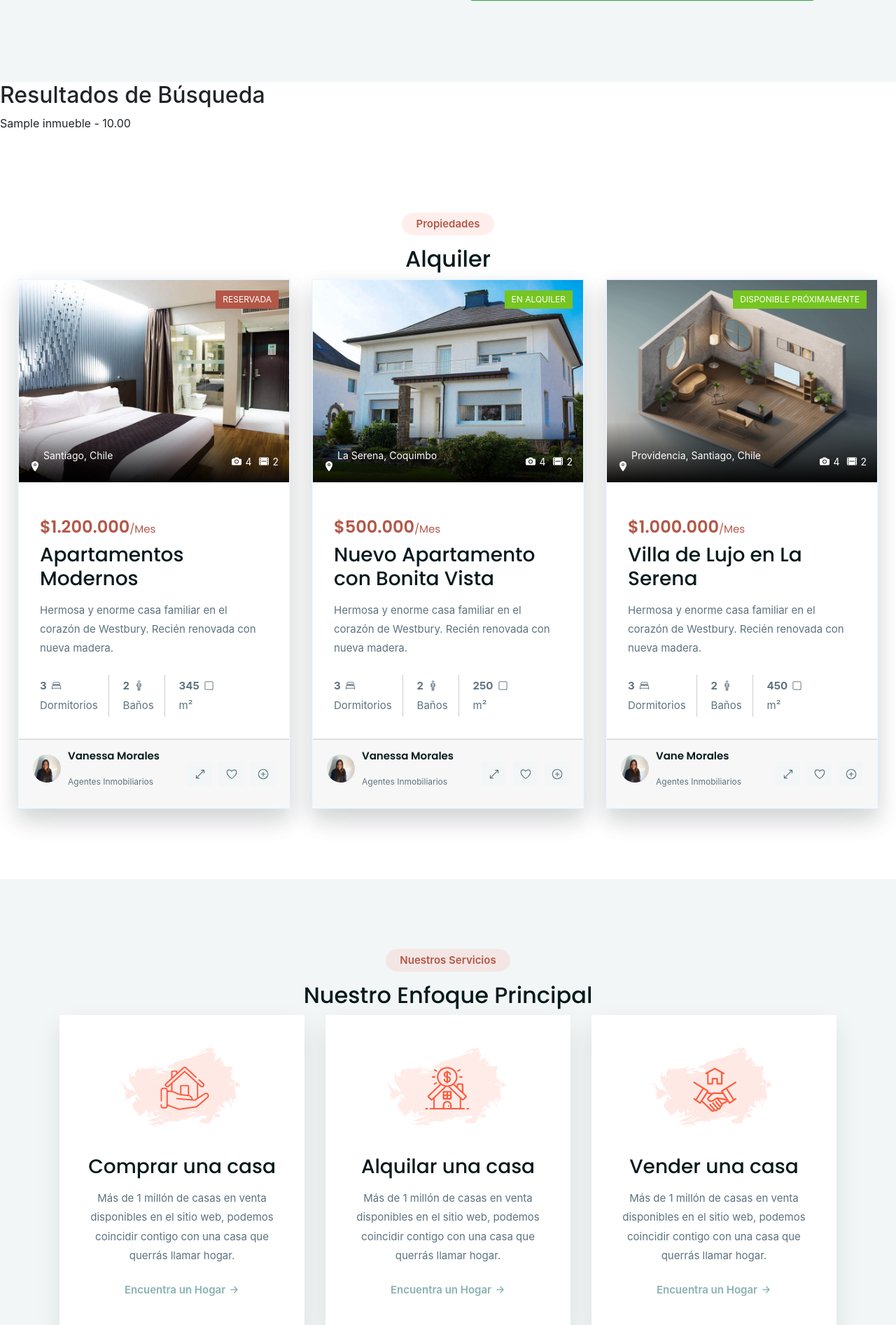
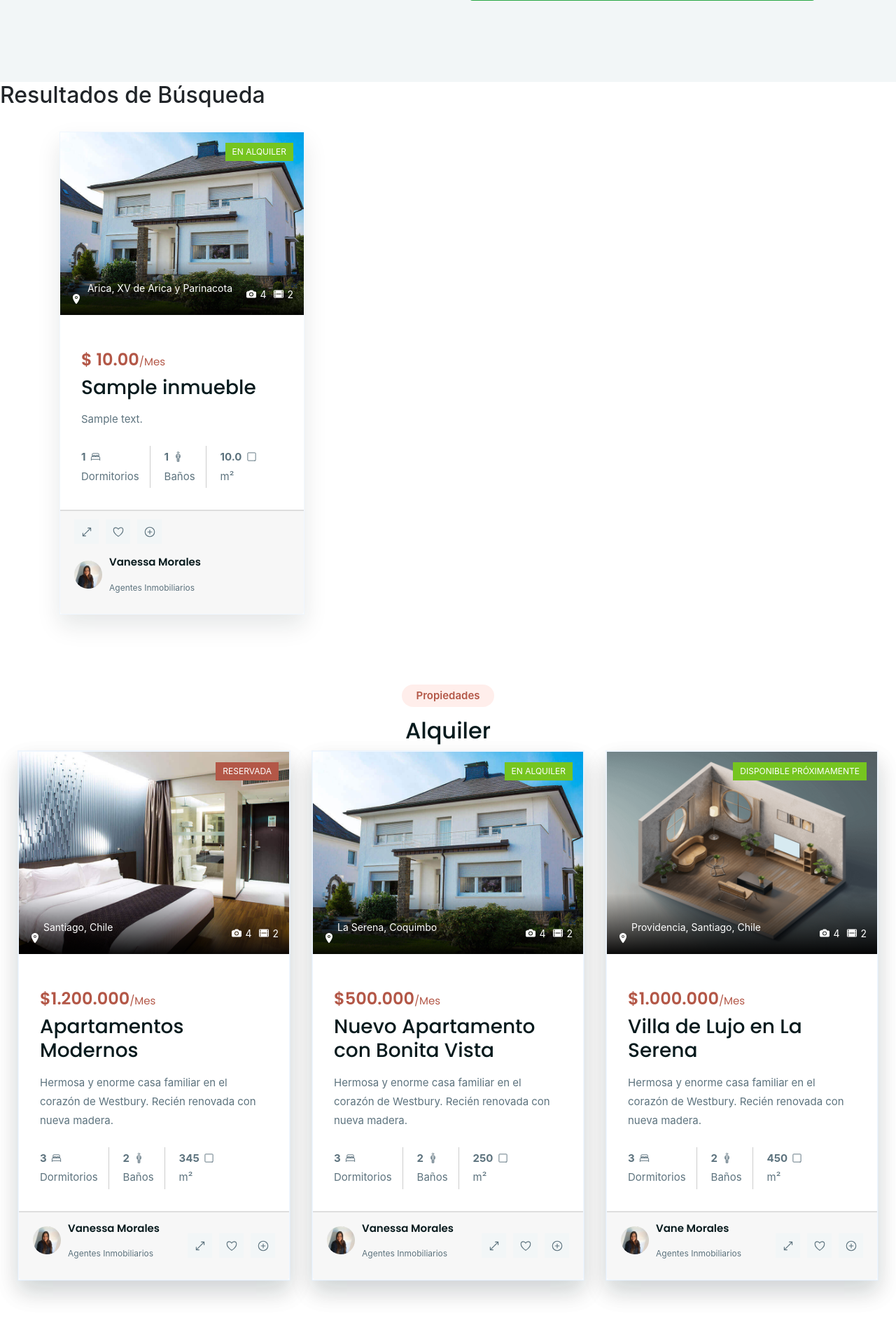
Before and after one commit to vanemn/proyecto_inmuebles, a Django app: page / in a window 1280 px wide. Shown: the part 520-2413 px from the top of the page at 70% size. Run offline with Django 5.2, Linux system fonts and the light colour scheme; data comes from the database, SQL or seed files in the repository; tables that the repository leaves empty hold one stand-in row (values such as "Sample post"); parts of the project's set-up code (start-up, migrations or seed data) failed here and were passed over; some libraries are stand-ins or nearby versions.

Commit message:
Se prueba funcionalidad de filtro de region,comuna,dormitorios y baños

```diff
--- a/gestion_inmuebles/forms.py
+++ b/gestion_inmuebles/forms.py
@@ -87,6 +87,6 @@ class InmuebleSearchForm(forms.Form):
     tipo_inmueble = forms.ChoiceField(choices=[("Residencial", "Residencial"), ("Comercial", "Comercial")], required=False, label="Tipo")
     estado = forms.ChoiceField(choices=[("En Venta", "En Venta"), ("En Alquiler", "En Alquiler")], required=False, label="Estado de la propiedad")
     precio_min = forms.DecimalField(max_digits=10, decimal_places=2, required=False, label="Precio Mínimo uf")
-    precio_max = forms.DecimalField(max_digits=10, decimal_places=2, required=False, label="Precio Máximo")
+#    precio_max = forms.DecimalField(max_digits=10, decimal_places=2, required=False, label="Precio Máximo")
     fecha_inicio = forms.DateField(widget=forms.SelectDateWidget, required=False, label="Fecha de Inicio")
     fecha_fin = forms.DateField(widget=forms.SelectDateWidget, required=False, label="Fecha de Fin")
--- a/gestion_inmuebles/models.py
+++ b/gestion_inmuebles/models.py
@@ -32,7 +32,7 @@ class Inmueble(models.Model):
         max_length=20, choices=ESTADO_CHOICES, default="en_alquiler"
     )
     precio_min = models.DecimalField(max_digits=10, decimal_places=2, default=0.0)
-    precio_max = models.DecimalField(max_digits=10, decimal_places=2, default=0.0)
+#    precio_max = models.DecimalField(max_digits=10, decimal_places=2, default=0.0)
     tipo_inmueble = models.CharField(max_length=50)
     fecha_inicio = models.DateField(default=timezone.now)
     fecha_fin = models.DateField(default=timezone.now)
--- a/gestion_inmuebles/templates/home.html
+++ b/gestion_inmuebles/templates/home.html
@@ -100,15 +100,90 @@
         - #PROPERTY RENT
       -->
       {% if inmuebles %}
-      <div>
-         <h2>Resultados de Búsqueda</h2>
-          <ul>
-           {% for inmueble in inmuebles %}
-             <li>{{ inmueble.nombre }} - {{ inmueble.precio_min }}</li>
-             {% endfor %}
-          </ul>
+      <h2>Resultados de Búsqueda</h2>
+      <br>
+      <div class="container">
+        <div class="row row-cols-1 row-cols-md-3 g-4">
+          {% for inmueble in inmuebles %}
+          <div class="col">
+            <div class="property-card">
+              <!-- Contenido -->
+              <figure class="card-banner">
+                <a href="#">
+                  <img src="{% static './assets/images/property-1.jpg' %}" alt="Nuevo Apartamento con Bonita Vista" class="w-100"/>
+                </a>
+                <div class="card-badge green">En Alquiler</div>
+                <div class="banner-actions">
+                  <button class="banner-actions-btn">
+                    <ion-icon name="location"></ion-icon>
+                    <address>{{ inmueble.comuna }}, {{ inmueble.region }}</address>
+                  </button>
+                  <button class="banner-actions-btn">
+                    <ion-icon name="camera"></ion-icon>
+                    <span>4</span>
+                  </button>
+                  <button class="banner-actions-btn">
+                    <ion-icon name="film"></ion-icon>
+                    <span>2</span>
+                  </button>
+                </div>
+              </figure>
+              <div class="card-content">
+                <div class="card-price"><strong>$ {{ inmueble.precio_min }}</strong>/Mes</div>
+                <h3 class="h3 card-title">
+                  <a href="#">{{ inmueble.nombre }}</a>
+                </h3>
+                <p class="card-text">{{ inmueble.descripcion }}</p>
+                <ul class="card-list">
+                  <li class="card-item">
+                    <strong>{{ inmueble.dormitorios }}</strong>
+                    <ion-icon name="bed-outline"></ion-icon>
+                    <span>Dormitorios</span>
+                  </li>
+                  <li class="card-item">
+                    <strong>{{ inmueble.baños }}</strong>
+                    <ion-icon name="man-outline"></ion-icon>
+                    <span>Baños</span>
+                  </li>
+                  <li class="card-item">
+                    <strong>{{ inmueble.m2_totales }}</strong>
+                    <ion-icon name="square-outline"></ion-icon>
+                    <span>m²</span>
+                  </li>
+                </ul>
+              </div>
+              <div class="card-footer">
+                <div class="card-author">
+                  <figure class="author-avatar">
+                    <img src="{% static './assets/images/author.jpeg' %}" alt="Vanessa Morales" class="w-100"/>
+                  </figure>
+                  <div>
+                    <p class="author-name">
+                      <a href="#">Vanessa Morales</a>
+                    </p>
+                    <p class="author-title">Agentes Inmobiliarios</p>
+                  </div>
+                </div>
+                <div class="card-footer-actions">
+                  <button class="card-footer-actions-btn">
+                    <ion-icon name="resize-outline"></ion-icon>
+                  </button>
+                  <button class="card-footer-actions-btn">
+                    <ion-icon name="heart-outline"></ion-icon>
+                  </button>
+                  <button class="card-footer-actions-btn">
+                    <ion-icon name="add-circle-outline"></ion-icon>
+                  </button>
+                </div>
+              </div>
+            </div>
+          </div>
+          {% endfor %}
+        </div>
       </div>
-      {% endif %}
+    {% endif %}
+
+
 
 <section class="property" id="property">
   <div class="container">
@@ -295,6 +370,8 @@
           </li>
         </div>
       </div>
+
+
       <div class="col-md-4">
         <div class="property-card">
           <!-- Contenido de la tarjeta 3 -->
--- a/gestion_inmuebles/templates/layout.html
+++ b/gestion_inmuebles/templates/layout.html
@@ -24,10 +24,9 @@
       href="https://fonts.googleapis.com/css2?family=Nunito+Sans:wght@400;600;700&family=Poppins:wght@400;500;600;700&display=swap"
       rel="stylesheet"
     />
-    <link
-      href="https://stackpath.bootstrapcdn.com/bootstrap/4.3.1/css/bootstrap.min.css"
-      rel="stylesheet"
-    />
+    <!--=============== bootstrap ===============-->
+    <link href="https://stackpath.bootstrapcdn.com/bootstrap/4.5.2/css/bootstrap.min.css" rel="stylesheet">
+
     <!--=============== jquery comunas ===============-->
     <script src="https://code.jquery.com/jquery-3.6.0.min.js"></script>
     <script>
--- a/gestion_inmuebles/views.py
+++ b/gestion_inmuebles/views.py
@@ -37,18 +37,18 @@ def home(request):
             inmuebles = inmuebles.filter(dormitorios=form.cleaned_data['dormitorios'])
         if form.cleaned_data.get('baños'):
             inmuebles = inmuebles.filter(baños=form.cleaned_data['baños'])
-        if form.cleaned_data.get('tipo_inmueble'):
-            inmuebles = inmuebles.filter(tipo_inmueble=form.cleaned_data['tipo_inmueble'])
-        if form.cleaned_data.get('estado'):
-            inmuebles = inmuebles.filter(estado=form.cleaned_data['estado'])
-        if form.cleaned_data.get('precio_min'):
-            inmuebles = inmuebles.filter(precio_min__gte=form.cleaned_data['precio_min'])
-        if form.cleaned_data.get('precio_max'):
-            inmuebles = inmuebles.filter(precio_max__lte=form.cleaned_data['precio_max'])
-        if form.cleaned_data.get('fecha_inicio'):
-            inmuebles = inmuebles.filter(fecha_inicio__gte=form.cleaned_data['fecha_inicio'])
-        if form.cleaned_data.get('fecha_fin'):
-            inmuebles = inmuebles.filter(fecha_fin__lte=form.cleaned_data['fecha_fin'])
+#        if form.cleaned_data.get('tipo_inmueble'):
+#            inmuebles = inmuebles.filter(tipo_inmueble=form.cleaned_data['tipo_inmueble'])
+#        if form.cleaned_data.get('estado'):
+#            inmuebles = inmuebles.filter(estado=form.cleaned_data['estado'])
+#        if form.cleaned_data.get('precio_min'):
+#            inmuebles = inmuebles.filter(precio_min__gte=form.cleaned_data['precio_min'])
+#        if form.cleaned_data.get('precio_max'):
+#            inmuebles = inmuebles.filter(precio_max__lte=form.cleaned_data['precio_max'])
+#        if form.cleaned_data.get('fecha_inicio'):
+#            inmuebles = inmuebles.filter(fecha_inicio__gte=form.cleaned_data['fecha_inicio'])
+#        if form.cleaned_data.get('fecha_fin'):
+#            inmuebles = inmuebles.filter(fecha_fin__lte=form.cleaned_data['fecha_fin'])
 
     return render(request, "home.html", {"form": form, "inmuebles": inmuebles})
 
```
